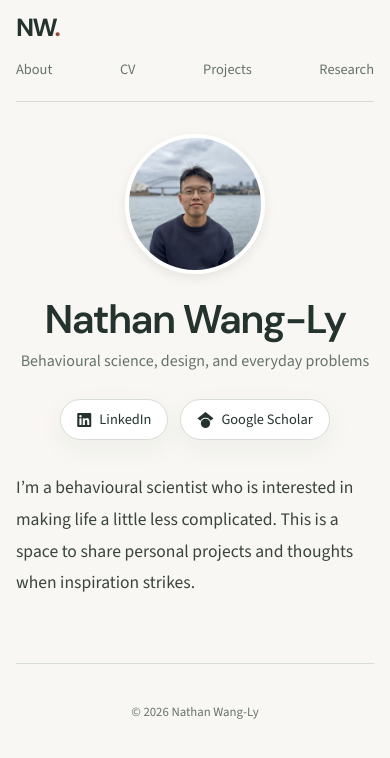
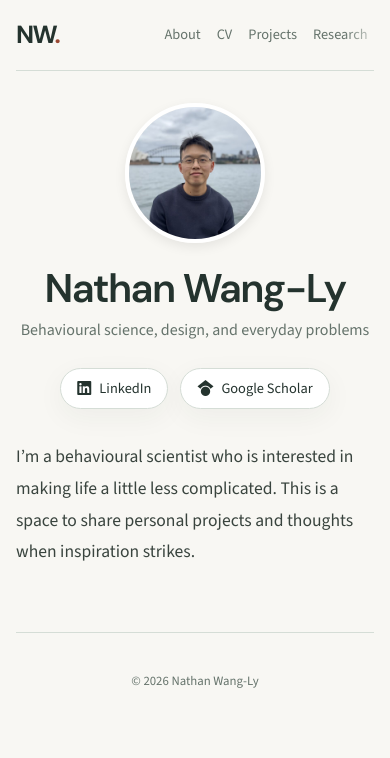
Before and after one commit to nathanwangly/nathanwangly.github.io, a Jekyll site: the page built from index.md, in a window 390 px wide. Shown: the top 758 px of the page. Built offline with Jekyll 4.4.1, drawn with Linux system fonts in a browser that asks for light colours.

Commit message:
fix nav bar on mobile

```diff
--- a/assets/css/main.css
+++ b/assets/css/main.css
@@ -346,23 +346,39 @@ figure.highlight::before {
 
 @media (max-width: 600px) {
   .site-header {
-    display: block;
+    display: flex;
+    gap: 1.25rem;
     padding-block: 1rem;
   }
 
   .site-brand {
-    display: inline-block;
-    margin-bottom: 0.9rem;
+    display: block;
   }
 
   .site-nav {
-    justify-content: space-between;
-    gap: 0.55rem 0.85rem;
+    flex: 0 1 auto;
+    min-width: 0;
+    flex-wrap: nowrap;
+    justify-content: flex-start;
+    gap: 1rem;
+    overflow-x: auto;
+    overflow-y: hidden;
+    padding: 0.3rem 1rem 0.3rem 0.1rem;
+    margin-right: -0.6rem;
+    scrollbar-width: none;
+    -webkit-overflow-scrolling: touch;
+    mask-image: linear-gradient(to right, #000 0%, #000 82%, transparent 100%);
+    -webkit-mask-image: linear-gradient(to right, #000 0%, #000 82%, transparent 100%);
+  }
+
+  .site-nav::-webkit-scrollbar {
+    display: none;
   }
 
   .nav-link {
     font-size: 0.9rem;
-    padding-block: 0.2rem;
+    padding-block: 0.15rem;
+    flex: 0 0 auto;
   }
 
   .home-bio {
```
